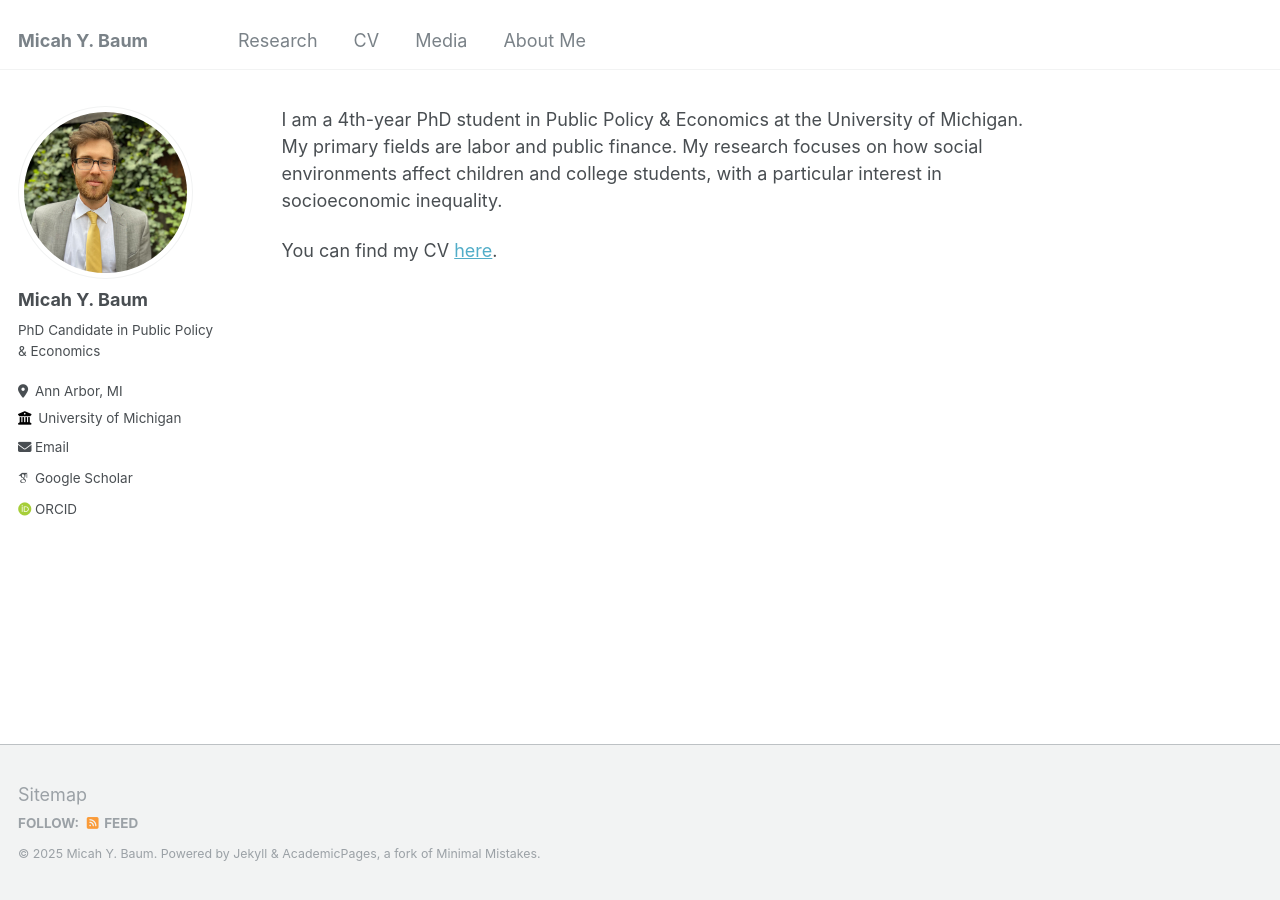
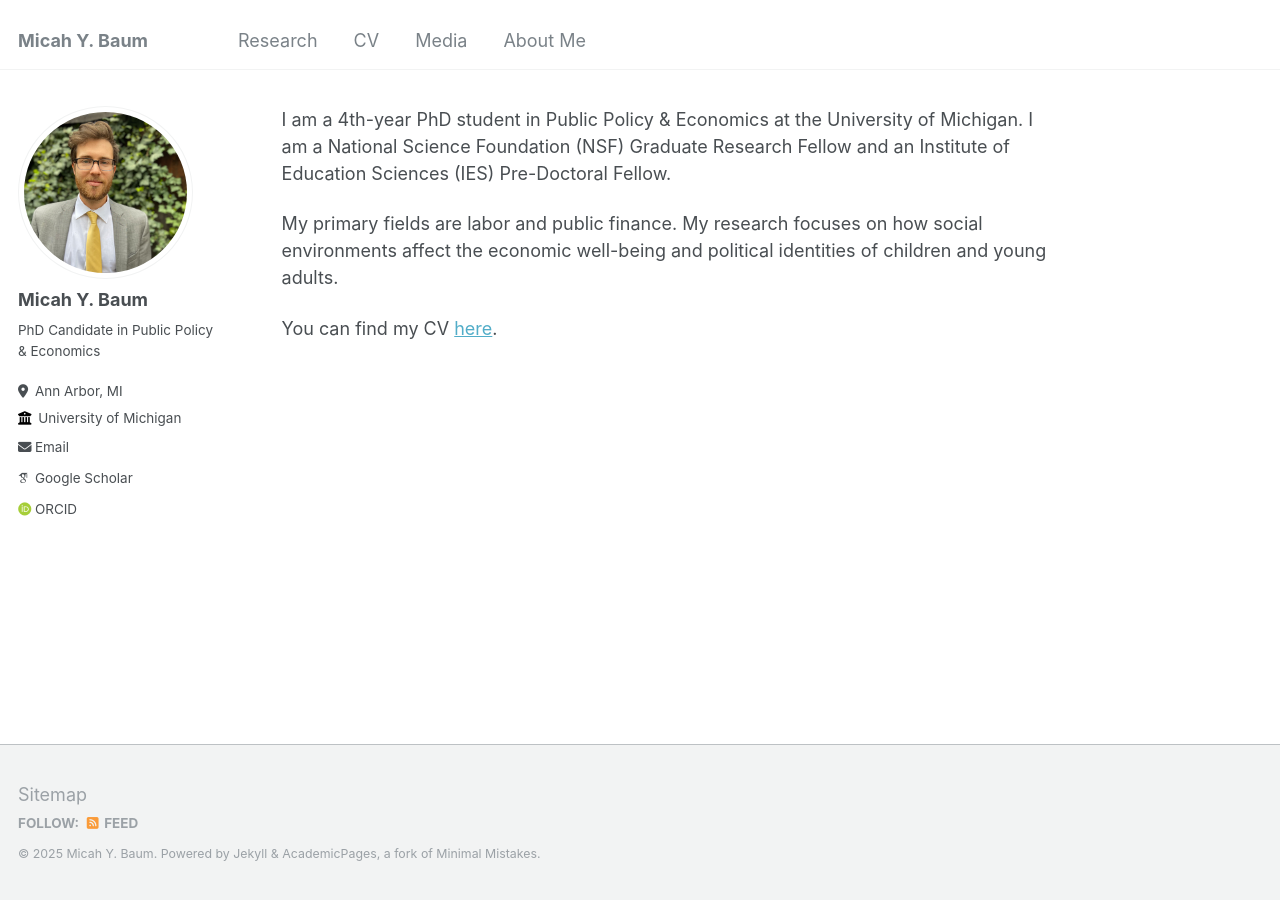
Before and after one commit to micah-baum/micah-baum.github.io, a Jekyll site: the page built from _pages/about.md, in a window 1280 px wide. Built offline with Jekyll 4.4.1, drawn with Linux system fonts in a browser that asks for light colours; some web fonts are replaced.

Commit message:
Update about.md

```diff
--- a/_pages/about.md
+++ b/_pages/about.md
@@ -6,7 +6,9 @@ redirect_from:
   - /about.html
 ---
 
-I am a 4th-year PhD student in Public Policy & Economics at the University of Michigan. My primary fields are labor and public finance. My research focuses on how social environments affect children and college students, with a particular interest in socioeconomic inequality.
+I am a 4th-year PhD student in Public Policy & Economics at the University of Michigan. I am a National Science Foundation (NSF) Graduate Research Fellow and an Institute of Education Sciences (IES) Pre-Doctoral Fellow.
+
+My primary fields are labor and public finance. My research focuses on how social environments affect the economic well-being and political identities of children and young adults.
 
 
 You can find my CV [here](https://micah-baum.github.io/files/baum_cv.pdf).
```
